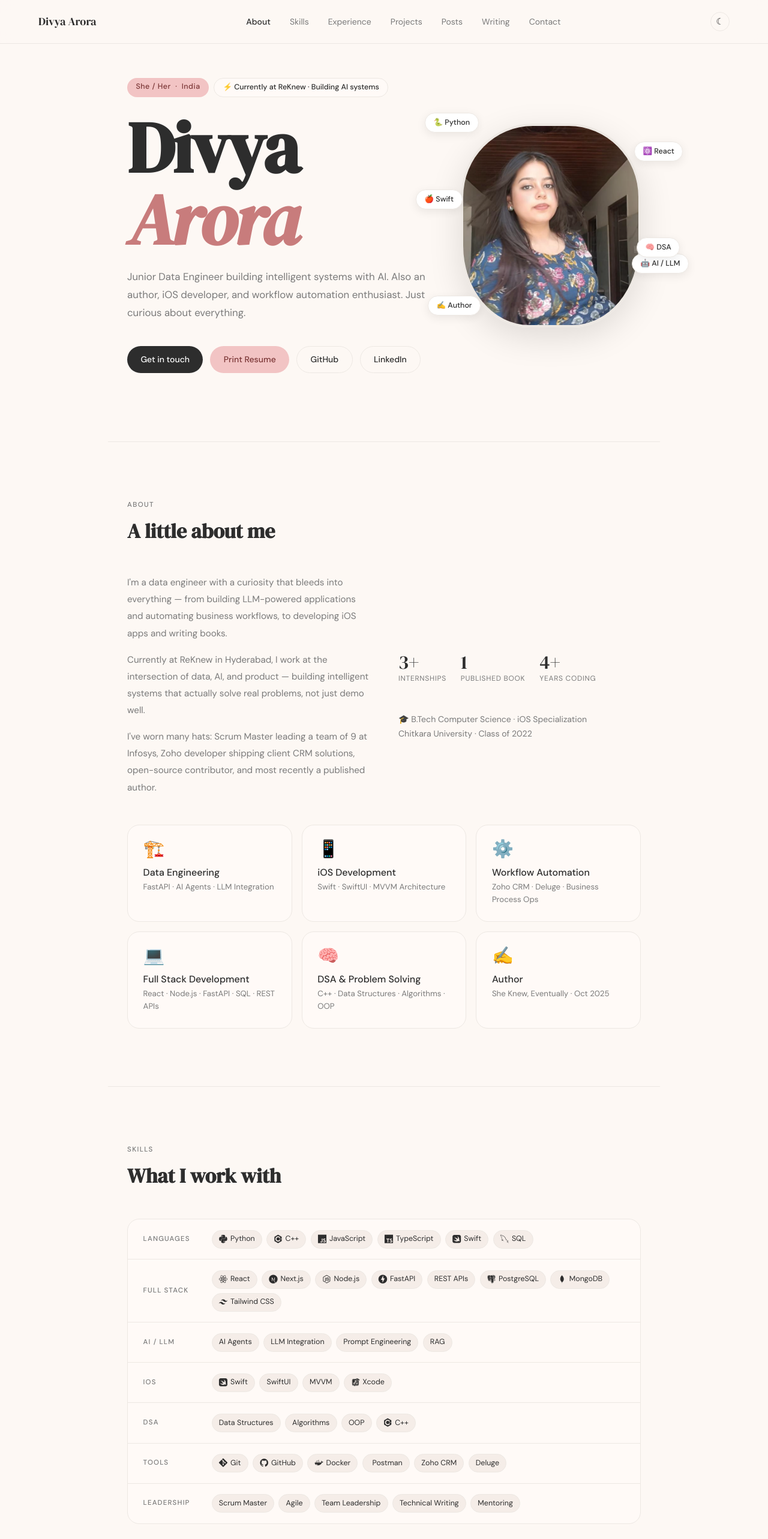
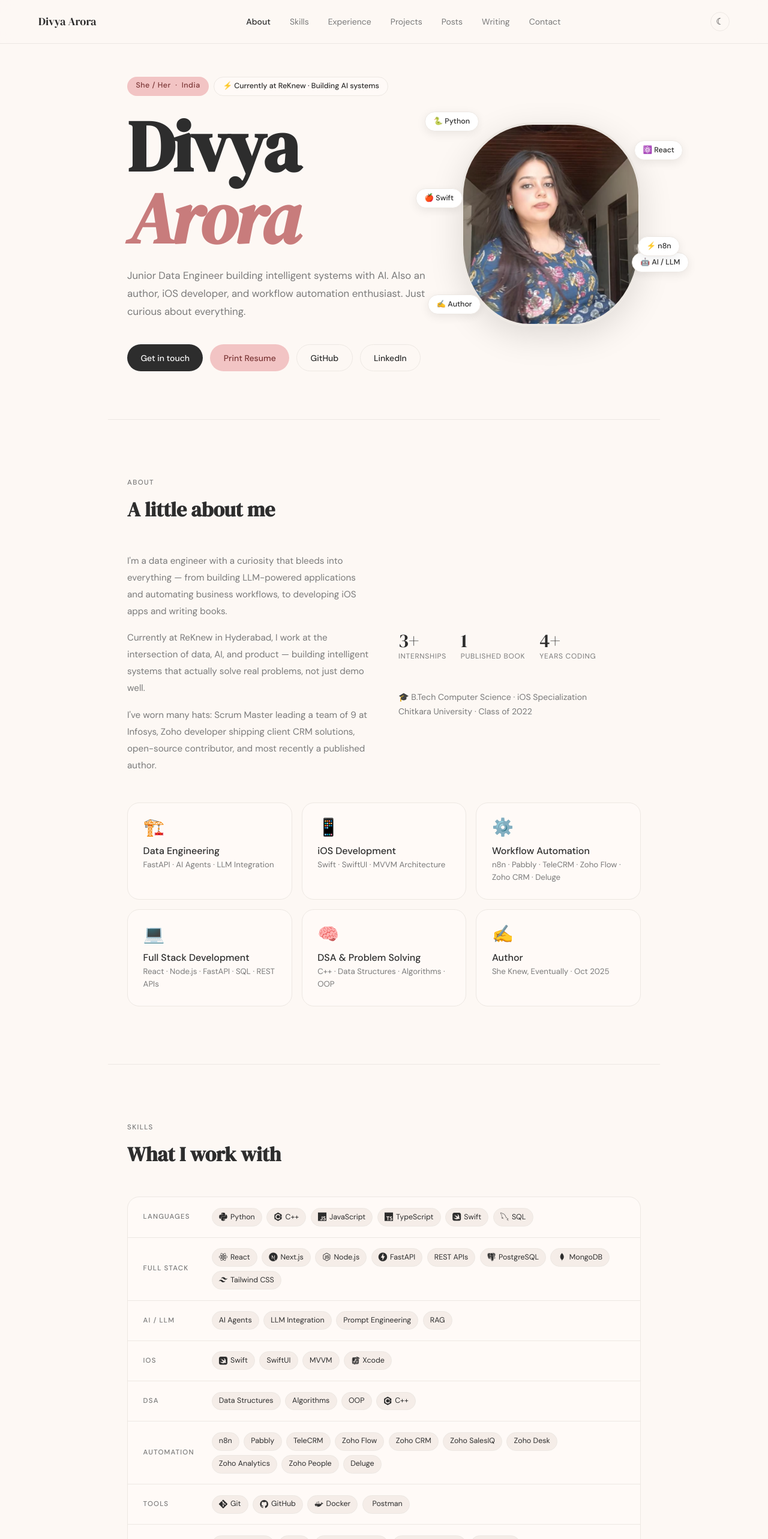
Before and after one commit to aroraadivya/divyaarora, a React (Vite) app: page / in a window 1280 px wide. Shown: the top 2566 px of the page at 60% size. Built offline with nearby package versions, Linux system fonts and the light colour scheme.

Commit message:
Add Automation skills row, update Zoho experience, fix hero spacing, clamp post text, fix contact layout

```diff
--- a/src/components/About.jsx
+++ b/src/components/About.jsx
@@ -6,7 +6,7 @@ const stagger = { hidden: {}, show: { transition: { staggerChildren: 0.08 } } };
 const cards = [
   { icon: '🏗️', title: 'Data Engineering', sub: 'FastAPI · AI Agents · LLM Integration' },
   { icon: '📱', title: 'iOS Development', sub: 'Swift · SwiftUI · MVVM Architecture' },
-  { icon: '⚙️', title: 'Workflow Automation', sub: 'Zoho CRM · Deluge · Business Process Ops' },
+  { icon: '⚙️', title: 'Workflow Automation', sub: 'n8n · Pabbly · TeleCRM · Zoho Flow · Zoho CRM · Deluge' },
   { icon: '💻', title: 'Full Stack Development', sub: 'React · Node.js · FastAPI · SQL · REST APIs' },
   { icon: '🧠', title: 'DSA & Problem Solving', sub: 'C++ · Data Structures · Algorithms · OOP' },
   { icon: '✍️', title: 'Author', sub: 'She Knew, Eventually · Oct 2025' },
--- a/src/components/Experience.jsx
+++ b/src/components/Experience.jsx
@@ -22,8 +22,8 @@ const jobs = [
     date: 'Apr 2025 — Feb 2026',
     role: 'Zoho Developer Intern',
     company: 'Zouma Consulting Services APAC · Mohali',
-    desc: 'Customized CRM solutions using Zoho Creator and Deluge scripting. Automated business workflows, built custom modules, and delivered scalable client-specific solutions.',
-    tags: ['Zoho CRM', 'Deluge Scripting', 'Workflow Automation', 'Zoho Creator'],
+    desc: 'Customized CRM and business solutions across the Zoho ecosystem. Built Zoho Creator apps, automated workflows with Zoho Flow and Deluge scripting, managed customer support via Zoho Desk and SalesIQ, and delivered HR and analytics solutions using Zoho People and Zoho Analytics.',
+    tags: ['Zoho CRM', 'Zoho Flow', 'Zoho Creator', 'Zoho Desk', 'Zoho SalesIQ', 'Zoho Analytics', 'Zoho People', 'Deluge'],
   },
   {
     date: 'Feb 2025 — Mar 2025',
--- a/src/components/Hero.jsx
+++ b/src/components/Hero.jsx
@@ -41,7 +41,7 @@ export default function Hero() {
           <div className="float-badge float-3">🍎 Swift</div>
           <div className="float-badge float-4">🤖 AI / LLM</div>
           <div className="float-badge float-5">✍️ Author</div>
-          <div className="float-badge float-6">🧠 DSA</div>
+          <div className="float-badge float-6">⚡ n8n</div>
         </motion.div>
       </div>
     </section>
--- a/src/components/Skills.jsx
+++ b/src/components/Skills.jsx
@@ -56,14 +56,27 @@ const rows = [
     ],
   },
   {
+    label: 'Automation',
+    tags: [
+      { text: 'n8n' },
+      { text: 'Pabbly' },
+      { text: 'TeleCRM' },
+      { text: 'Zoho Flow' },
+      { text: 'Zoho CRM' },
+      { text: 'Zoho SalesIQ' },
+      { text: 'Zoho Desk' },
+      { text: 'Zoho Analytics' },
+      { text: 'Zoho People' },
+      { text: 'Deluge' },
+    ],
+  },
+  {
     label: 'Tools',
     tags: [
       { icon: 'devicon-git-plain', text: 'Git' },
       { icon: 'devicon-github-original', text: 'GitHub' },
       { icon: 'devicon-docker-plain', text: 'Docker' },
       { icon: 'devicon-postman-plain', text: 'Postman' },
-      { text: 'Zoho CRM' },
-      { text: 'Deluge' },
     ],
   },
   {
--- a/src/index.css
+++ b/src/index.css
@@ -142,10 +142,11 @@ section {
 
 /* ── HERO ── */
 #hero {
-    min-height: 92vh;
+    min-height: fit-content;
     display: flex;
     align-items: center;
-    padding-top: 7rem;
+    padding-top: 8rem;
+    padding-bottom: 5rem;
     position: relative;
 }
 .hero-inner {
@@ -519,6 +520,10 @@ section {
     color: var(--muted);
     line-height: 1.7;
     flex: 1;
+    display: -webkit-box;
+    -webkit-line-clamp: 5;
+    -webkit-box-orient: vertical;
+    overflow: hidden;
 }
 .post-read {
     font-size: 0.78rem;
@@ -592,9 +597,10 @@ section {
     border: 1px solid var(--border);
     border-radius: 24px;
     padding: 4rem 2.5rem;
-    max-width: 580px;
+    max-width: 640px;
     margin: 0 auto;
 }
+.contact-btns .btn { padding: 0.6rem 1.1rem; }
 .contact-title {
     font-family: 'DM Serif Display', serif;
     font-size: 2.6rem;
```
